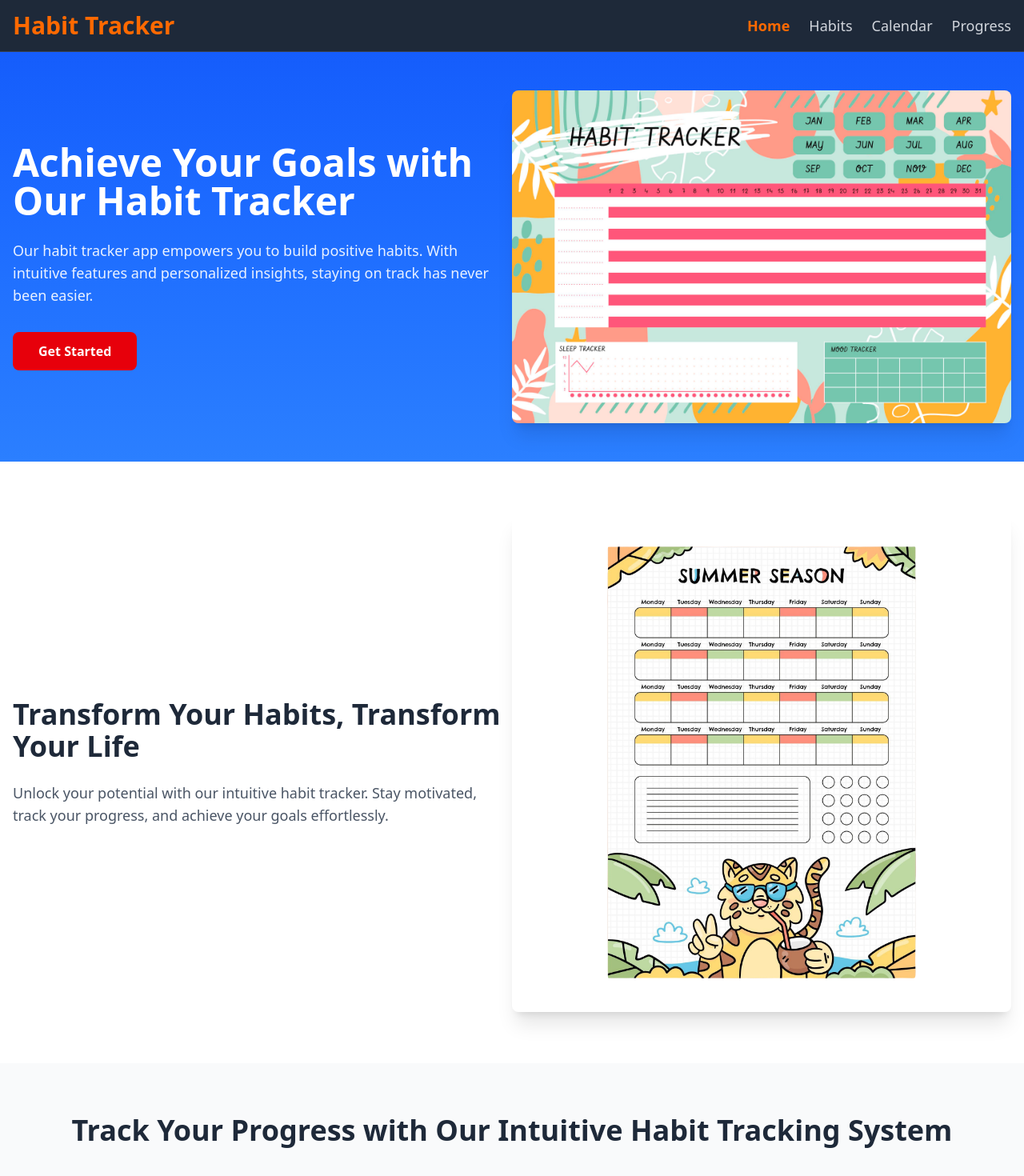
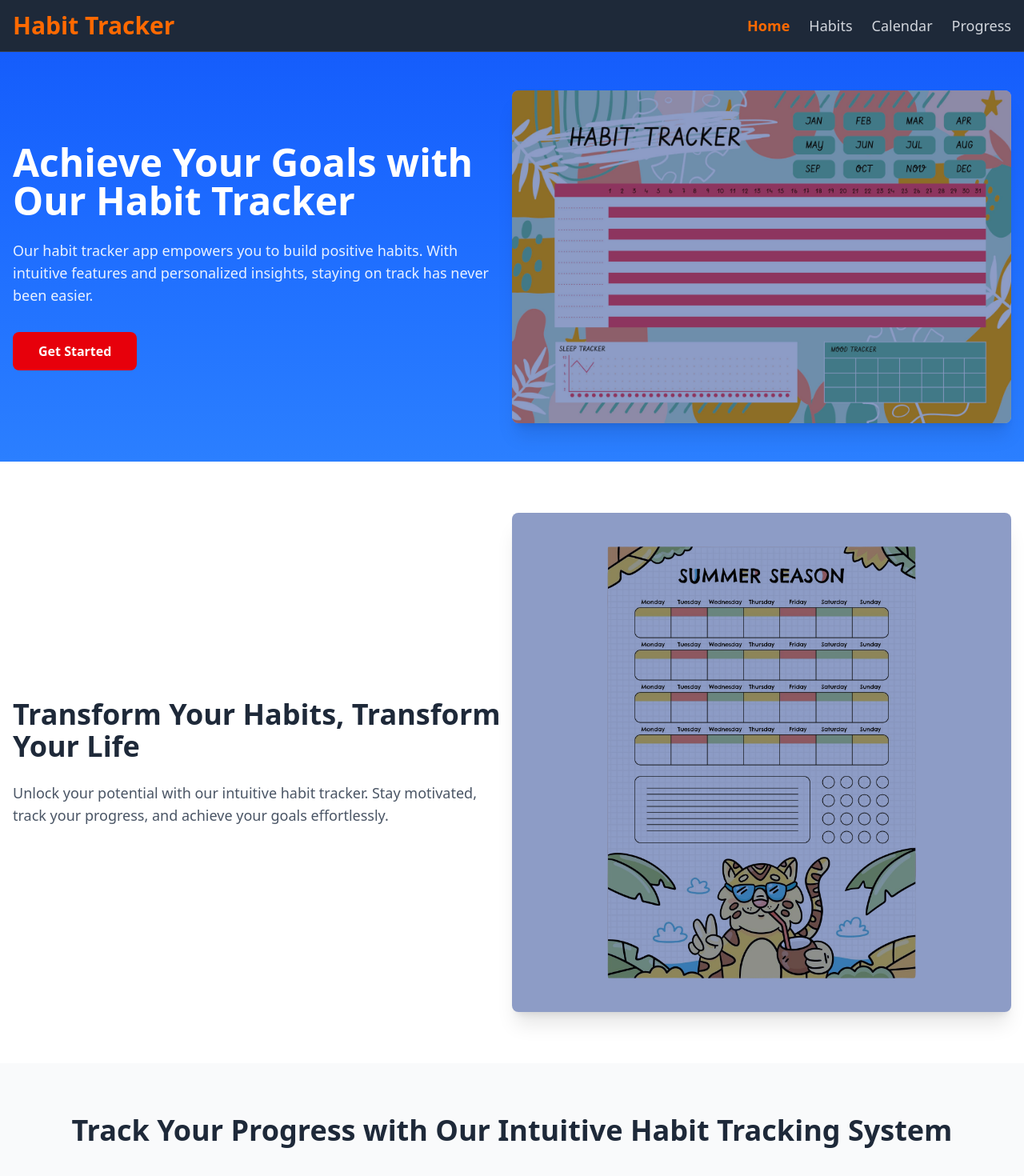
Before and after one commit to Rida-Lad/Habit_Tracker_App_V2, a React (Vite) app: page / in a window 1280 px wide. Shown: the top 1470 px of the page at 80% size. Built offline with nearby package versions, Linux system fonts and the light colour scheme.

Commit message:
Enhance Home component image presentation with blue overlay and improved z-index for better visual hierarchy

```diff
--- a/src/components/Home.jsx
+++ b/src/components/Home.jsx
@@ -46,16 +46,23 @@ const Home = () => {
 
             {/* Image */}
             <motion.div
-              className="w-full md:w-1/2"
+              className="w-full md:w-1/2 relative"
               variants={fadeInUp}
               initial="hidden"
               animate="visible"
             >
+              {/* Base image */}
               <img
                 src={goalImage}
                 alt="Achieve Goals"
-                className="w-full h-auto rounded-lg shadow-xl"
+                className="w-full h-auto rounded-lg shadow-xl relative z-10"
               />
+
+              {/* Blue filter overlay */}
+              <div
+                className="absolute inset-0 bg-blue-900 opacity-50 mix-blend-multiply rounded-lg z-20"
+                aria-hidden="true"
+              ></div>
             </motion.div>
           </div>
         </div>
@@ -82,16 +89,23 @@ const Home = () => {
             </motion.div>
 
             <motion.div
-              className="w-full md:w-1/2"
+              className="w-full md:w-1/2 relative"
               variants={fadeInUp}
               initial="hidden"
               animate="visible"
             >
+              {/* Base image */}
               <img
                 src={goalImage2}
                 alt="Transform Your Life"
-                className="w-full h-auto rounded-lg shadow-xl"
+                className="w-full h-auto rounded-lg shadow-xl relative z-10"
               />
+
+              {/* Blue filter overlay */}
+              <div
+                className="absolute inset-0 bg-blue-900 opacity-50 mix-blend-multiply rounded-lg z-20"
+                aria-hidden="true"
+              ></div>
             </motion.div>
           </div>
         </div>
```
